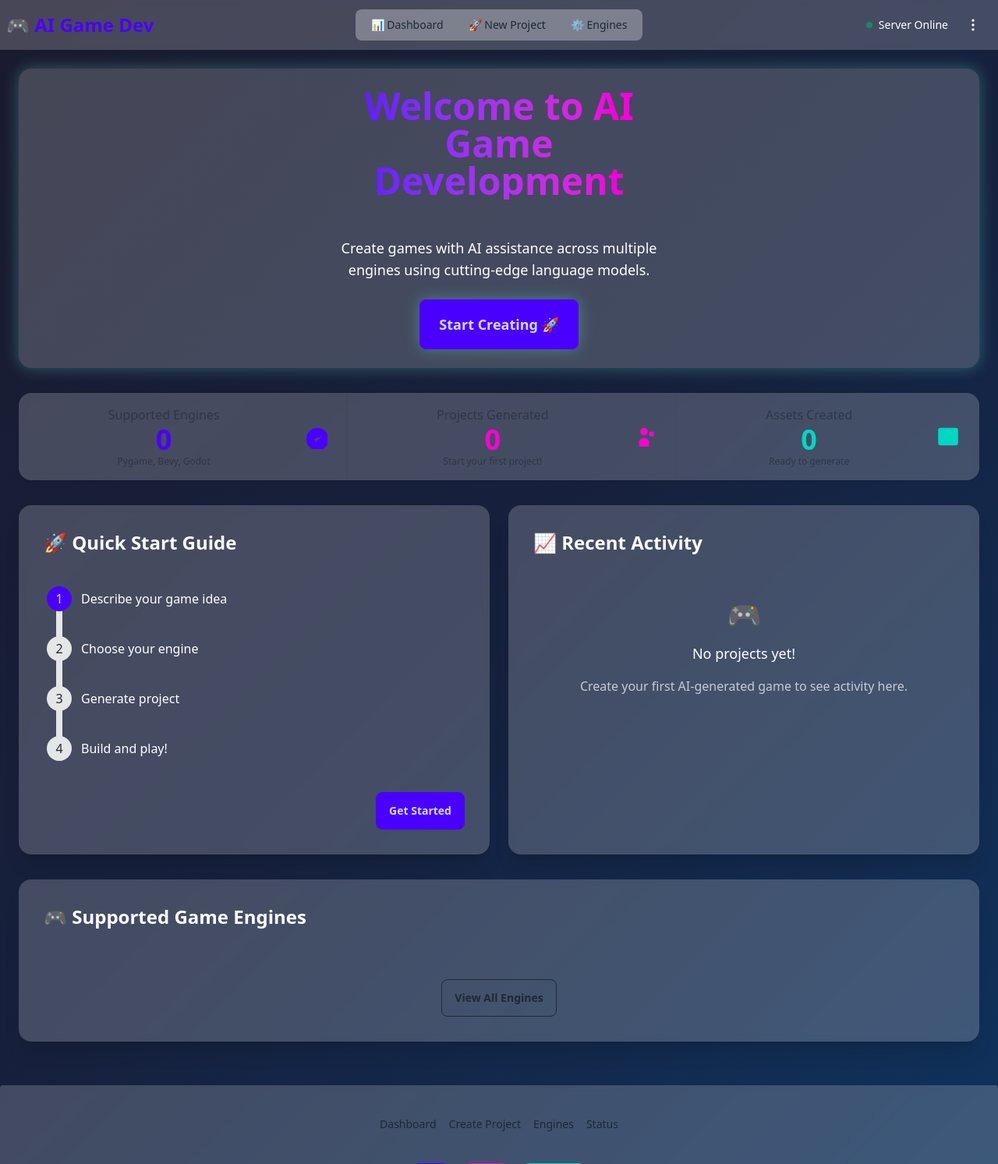
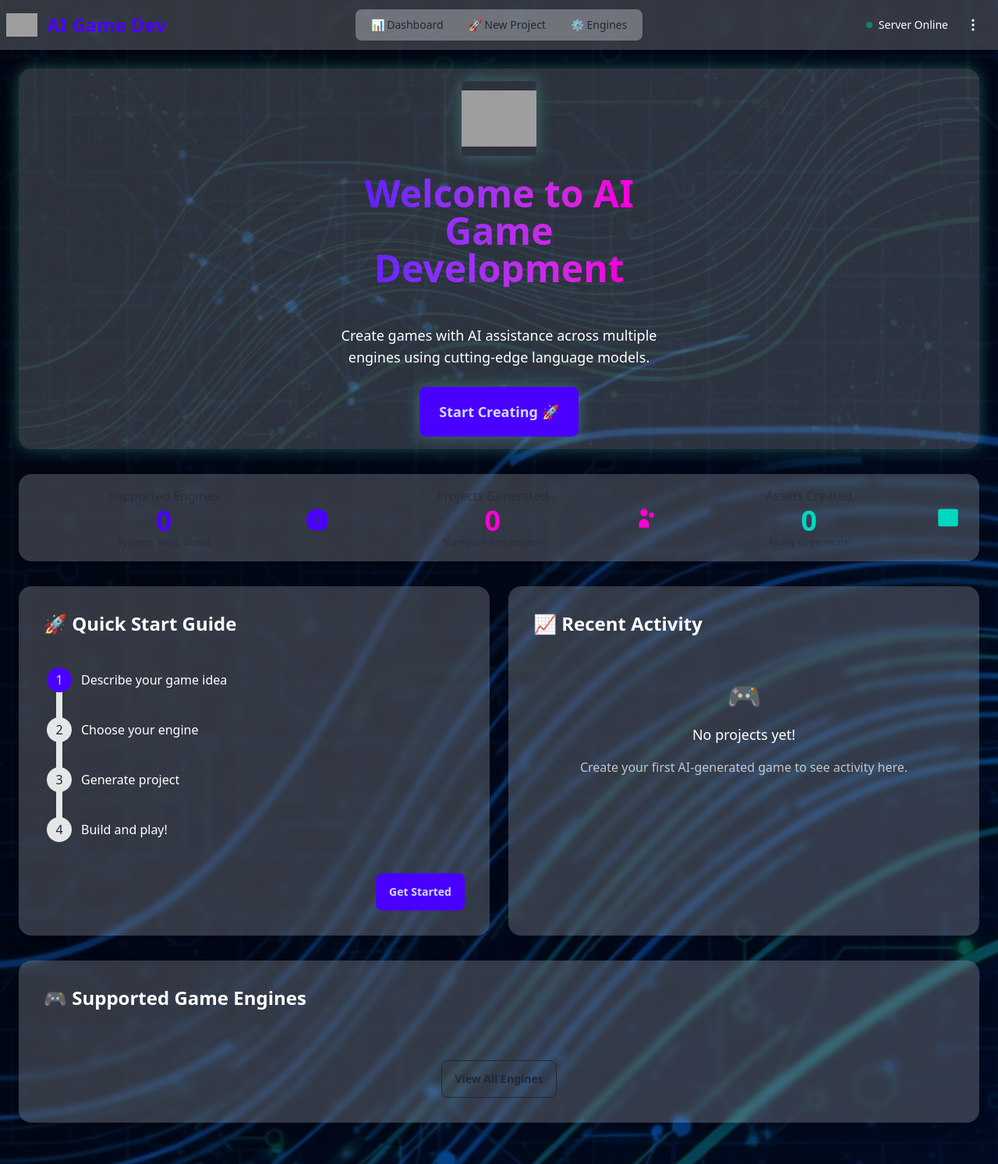
Before and after one commit to jbcom/ai_game_dev, a FastAPI app: template src/ai_game_dev/server/templates/pages/dashboard.html in a window 1280 px wide. Shown: the top 1493 px of the page at 78% size. Run offline with FastAPI, Linux system fonts and the light colour scheme; the template is opened without the code that fills it, so the values that code supplies are empty; parts of the project's set-up code (start-up, migrations or seed data) failed here and were passed over; some libraries are stand-ins or nearby versions; grey boxes are pictures that could not be loaded.

Commit message:
Add AI-generated UI assets and improve page styling
Integrates newly generated UI assets (logo, buttons, progress bars, backgrounds) into the application's HTML templates and CSS. Updates `replit.nix` to include `imagemagick`. Refactors `engine_card.html` and `loading_indicator.html` for enhanced styling and introduces new static asset paths. Modifies `layout.html` and various page templates (`dashboard.html`, `navbar.html`, `engines.html`, `new_project.html`) to incorporate these assets and styling changes, including background gradients, glassmorphism effects, and custom loading animations.

Replit-Commit-Author: Agent
Replit-Commit-Session-Id: 1b54d3b5-d4c6-4de8-acf5-23211af63162
Replit-Commit-Checkpoint-Type: full_checkpoint
Replit-Commit-Screenshot-Url: https://storage.googleapis.com/screenshot-production-us-central1/8dee7001-f7ed-4e1d-9f3e-127cc40d23cc/1b54d3b5-d4c6-4de8-acf5-23211af63162/UnvdsNN

```diff
--- a/src/ai_game_dev/server/templates/base/layout.html
+++ b/src/ai_game_dev/server/templates/base/layout.html
@@ -30,10 +30,13 @@
     <!-- HTMX for dynamic interactions -->
     <script src="https://unpkg.com/htmx.org@2.0.2"></script>
 
-    <!-- Custom styles -->
+    <!-- Custom styles with generated assets -->
     <style>
         .game-dev-gradient {
-            background: linear-gradient(135deg, #1a1a2e 0%, #16213e 50%, #0f3460 100%);
+            background: url('/static/assets/backgrounds/tech-pattern.png'),
+                        linear-gradient(135deg, #1a1a2e 0%, #16213e 50%, #0f3460 100%);
+            background-size: cover, cover;
+            background-blend-mode: overlay;
         }
         .glow {
             box-shadow: 0 0 20px rgba(100, 255, 218, 0.3);
@@ -41,6 +44,7 @@
         .card-glass {
             backdrop-filter: blur(10px);
             background: rgba(255,255,255,0.1);
+            border: 1px solid rgba(100, 255, 218, 0.2);
         }
         .htmx-indicator {
             opacity: 0;
@@ -51,6 +55,16 @@
         }
         .htmx-request.htmx-indicator {
             opacity: 1;
+        }
+        .logo-main {
+            content: url('/static/assets/logos/main-logo.png');
+            width: 40px;
+            height: 40px;
+        }
+        .progress-enhanced {
+            background-image: url('/static/assets/ui/progress-bars.png');
+            background-size: contain;
+            background-repeat: no-repeat;
         }
     </style>
 
--- a/src/ai_game_dev/server/templates/components/navbar.html
+++ b/src/ai_game_dev/server/templates/components/navbar.html
@@ -1,7 +1,8 @@
 <nav class="navbar bg-base-100/20 backdrop-blur-sm sticky top-0 z-50">
     <div class="navbar-start">
-        <a href="/web/dashboard" class="text-2xl font-bold text-primary hover:scale-105 transition-transform">
-            🎮 AI Game Dev
+        <a href="/web/dashboard" class="flex items-center gap-3 text-2xl font-bold text-primary hover:scale-105 transition-transform">
+            <img src="/static/assets/logos/main-logo.png" alt="AI Game Dev" class="w-10 h-10 object-contain">
+            AI Game Dev
         </a>
     </div>
 
--- a/src/ai_game_dev/server/templates/pages/dashboard.html
+++ b/src/ai_game_dev/server/templates/pages/dashboard.html
@@ -3,17 +3,23 @@
 {% block title %}Dashboard - AI Game Development Portal{% endblock %}
 
 {% block content %}
-<div class="hero min-h-96 bg-base-200/20 rounded-box mb-8 glow">
-    <div class="hero-content text-center">
+<div class="hero min-h-96 bg-base-200/20 rounded-box mb-8 glow relative overflow-hidden">
+    <div class="absolute inset-0 opacity-10">
+        <img src="/static/assets/backgrounds/tech-pattern.png" alt="" class="w-full h-full object-cover">
+    </div>
+    <div class="hero-content text-center relative z-10">
         <div class="max-w-md">
+            <div class="flex justify-center mb-6">
+                <img src="/static/assets/logos/main-logo.png" alt="AI Game Dev" class="w-24 h-24 object-contain glow">
+            </div>
             <h1 class="text-5xl font-bold mb-6 bg-gradient-to-r from-primary to-secondary bg-clip-text text-transparent">
                 Welcome to AI Game Development
             </h1>
             <p class="py-6 text-lg">
                 Create games with AI assistance across multiple engines using cutting-edge language models.
             </p>
-            <a href="/web/new_project" class="btn btn-primary btn-lg glow hover:scale-105 transition-transform">
-                Start Creating 🚀
+            <a href="/web/new_project" class="btn btn-primary btn-lg glow hover:scale-105 transition-transform relative">
+                <span class="relative z-10">Start Creating 🚀</span>
             </a>
         </div>
     </div>
```
Also changed, not shown: src/ai_game_dev/server/templates/components/engine_card.html (added, +52 -0 lines), src/ai_game_dev/server/templates/components/loading_indicator.html (added, +20 -0 lines), src/ai_game_dev/server/templates/pages/engines.html (+2 -43 lines), src/ai_game_dev/server/templates/pages/new_project.html (+2 -10 lines), attached_assets/generated_images/AI_Game_Dev_Logo_ded90699.png (added), attached_assets/generated_images/Game_Engine_Icons_e4e6b2ce.png (added), attached_assets/generated_images/Progress_Bar_Elements_9801354e.png (added), attached_assets/generated_images/Tech_Background_Pattern_74a572e8.png (added), attached_assets/generated_images/UI_Button_Set_2c7b2124.png (added), attached_assets/generated_images/UI_Panels_Glass_Effect_58e74872.png (added), src/ai_game_dev/server/static/assets/backgrounds/tech-pattern.png (added), 6 other files.
